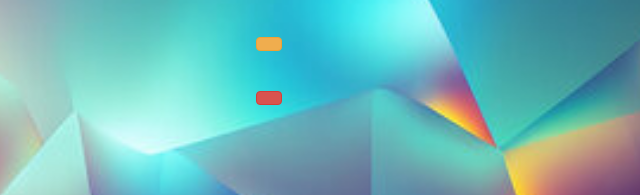
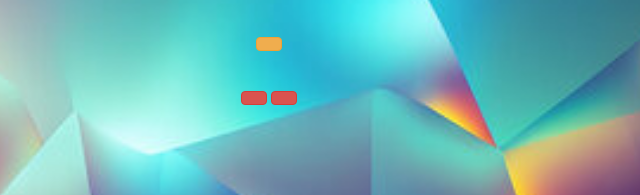
Before and after one commit to Kabir-Vora/AI-surveillance, a plain HTML site: page index.html in a window 1280 px wide. Shown: the part 110-305 px from the top of the page, 371-1011 px from the left. Drawn offline with nearby package versions, Linux system fonts and the light colour scheme.

Commit message:
Update index.html

```diff
--- a/index.html
+++ b/index.html
@@ -23,6 +23,7 @@
   <h3 id="number_of_objects" class="btn btn-warning"></h3>
   <br><br>
   <h3 id="status" class="btn btn-danger"></h3>
+  <h3 id="button" class="btn btn-danger"></h3>
 </center>
 <div class="copy_right_footer">
   Developed by Mohamad Kabir Vora
```
